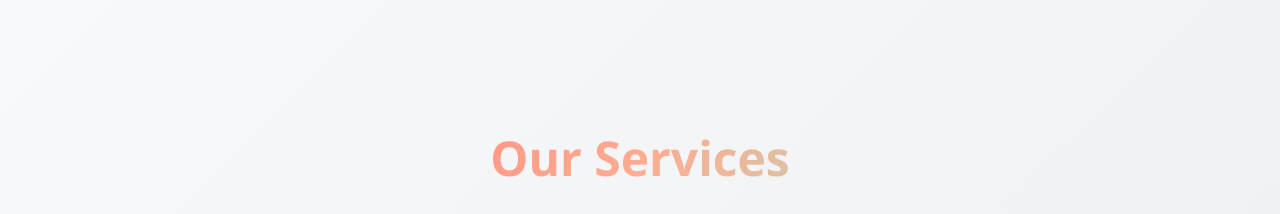
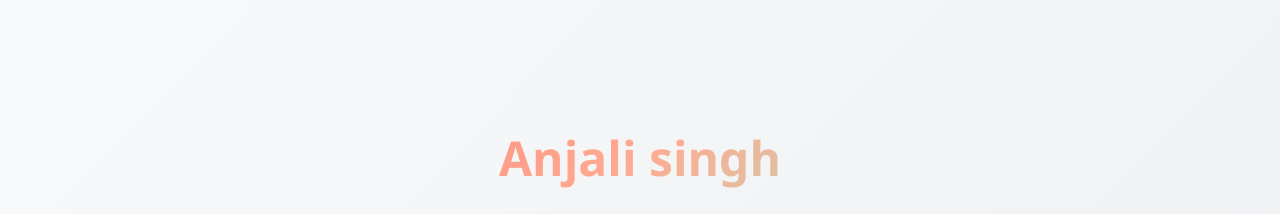
Before and after one commit to 2801anjalisingh/EY_4.0_SU, a plain HTML site: page index.html in a window 1280 px wide. Shown: the part 880-1094 px from the top of the page. Drawn offline with Linux system fonts and the light colour scheme.

Commit message:
adding all files

```diff
--- a/index.html
+++ b/index.html
@@ -78,7 +78,7 @@ https://templatemo.com/tm-598-sleeky-pro
     <section id="services" class="section services">
         <div class="section-container">
             <div class="section-header">
-                <h2 class="section-title">Our Services</h2>
+                <h2 class="section-title">Anjali singh</h2>
                 <p class="section-subtitle">Advanced photography solutions powered by cutting-edge technology and unmatched expertise in extreme environments.</p>
             </div>
 
```
